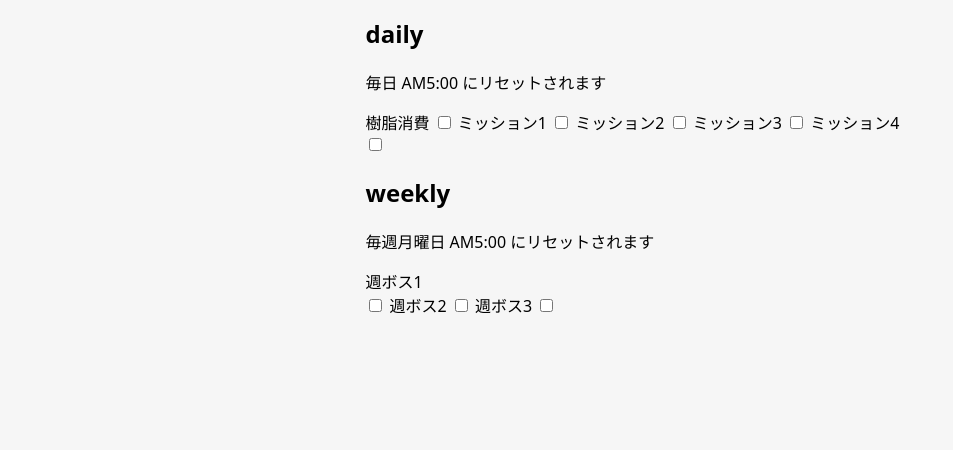
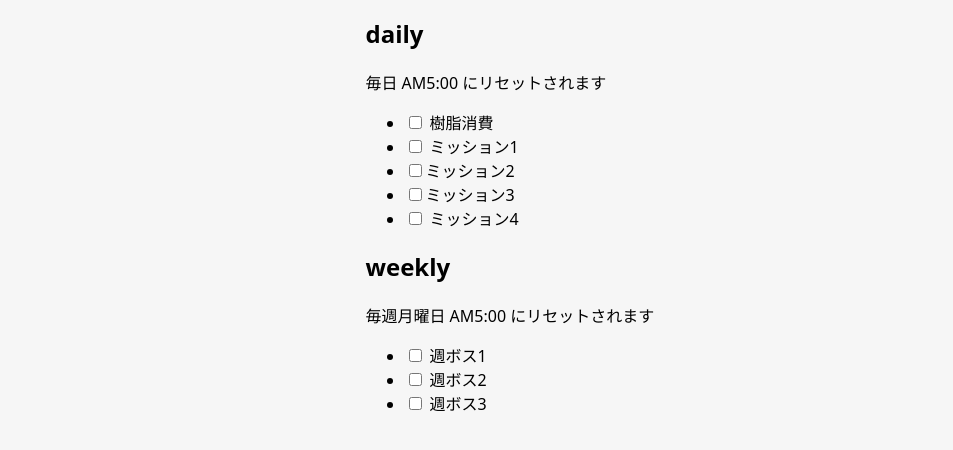
Before and after one commit to sadnessOjisan/genshin-todo-list, an Astro site: page / in a window 1280 px wide. Shown: the part 152-602 px from the top of the page, without its empty margins (0-953 px from the left). Built offline with nearby package versions, Linux system fonts and the light colour scheme; Astro itself is replaced by a stand-in of ours.

Commit message:
chore: use ul

```diff
--- a/src/components/Todos.astro
+++ b/src/components/Todos.astro
@@ -106,56 +106,96 @@ const REGISTER_DATE_ID_TRAILER = "register-date";
   });
 </script>
 
-<div>
 <h2>daily</h2>
 <p>{data.dayly_reset_description}</p>
-  <label for={KEYS.JUSHI}>{data.jushi}</label>
+<ul>
+  <li>
     <input name="todo" id={KEYS.JUSHI} type="checkbox" value={KEYS.JUSHI} />
-  <label for={KEYS.MISSION1}
-    >{data.mission1}<span
+    <label for={KEYS.JUSHI}
+      >{data.jushi}<span
         id={`${KEYS.JUSHI}-${REGISTER_DATE_ID_TRAILER}`}
         class="todo-date-text"></span></label
     >
-  <input name="todo" id={KEYS.MISSION1} type="checkbox" value={KEYS.MISSION1} />
-  <label for={KEYS.MISSION2}
+  </li>
+  <li>
+    <input
+      name="todo"
+      id={KEYS.MISSION1}
+      type="checkbox"
+      value={KEYS.MISSION1}
+    />
+    <label for={KEYS.MISSION1}
+      >{data.mission1}<span
+        id={`${KEYS.MISSION1}-${REGISTER_DATE_ID_TRAILER}`}
+        class="todo-date-text"></span></label
+    >
+  </li>
+  <li>
+    <input
+      name="todo"
+      id={KEYS.MISSION2}
+      type="checkbox"
+      value={KEYS.MISSION2}
+    /><label for={KEYS.MISSION2}
       >{data.mission2}<span
         id={`${KEYS.MISSION2}-${REGISTER_DATE_ID_TRAILER}`}
         class="todo-date-text"></span></label
     >
-  <input name="todo" id={KEYS.MISSION2} type="checkbox" value={KEYS.MISSION2} />
-  <label for={KEYS.MISSION3}
+  </li>
+  <li>
+    <input
+      name="todo"
+      id={KEYS.MISSION3}
+      type="checkbox"
+      value={KEYS.MISSION3}
+    /><label for={KEYS.MISSION3}
       >{data.mission3}<span
         id={`${KEYS.MISSION3}-${REGISTER_DATE_ID_TRAILER}`}
         class="todo-date-text"></span></label
     >
-  <input name="todo" id={KEYS.MISSION3} type="checkbox" value={KEYS.MISSION3} />
+  </li>
+  <li>
+    <input
+      name="todo"
+      id={KEYS.MISSION4}
+      type="checkbox"
+      value={KEYS.MISSION4}
+    />
     <label for={KEYS.MISSION4}
       >{data.mission4}<span
         id={`${KEYS.MISSION4}-${REGISTER_DATE_ID_TRAILER}`}
         class="todo-date-text"></span></label
     >
-  <input name="todo" id={KEYS.MISSION4} type="checkbox" value={KEYS.MISSION4} />
+  </li>
+</ul>
 
 <h2>weekly</h2>
 <p>{data.weekly_reset_description}</p>
+<ul>
+  <li>
+    <input id={KEYS.WEEKLY_BOSS1} type="checkbox" value={KEYS.WEEKLY_BOSS1} />
     <label for={KEYS.WEEKLY_BOSS1}
       >{data.weekly_boss1}<span
         id={`${KEYS.WEEKLY_BOSS1}-${REGISTER_DATE_ID_TRAILER}`}
         class="todo-date-text"></span></label
     >
-</div>
-<input id={KEYS.WEEKLY_BOSS1} type="checkbox" value={KEYS.WEEKLY_BOSS1} />
+  </li>
+  <li>
+    <input id={KEYS.WEEKLY_BOSS2} type="checkbox" value={KEYS.WEEKLY_BOSS2} />
     <label for={KEYS.WEEKLY_BOSS2}
       >{data.weekly_boss2}<span
         id={`${KEYS.WEEKLY_BOSS2}-${REGISTER_DATE_ID_TRAILER}`}
         class="todo-date-text"></span></label
     >
-<input id={KEYS.WEEKLY_BOSS2} type="checkbox" value={KEYS.WEEKLY_BOSS2} />
+  </li>
+  <li>
+    <input id={KEYS.WEEKLY_BOSS3} type="checkbox" value={KEYS.WEEKLY_BOSS3} />
     <label for={KEYS.WEEKLY_BOSS3}
       >{data.weekly_boss3}<span
         id={`${KEYS.WEEKLY_BOSS3}-${REGISTER_DATE_ID_TRAILER}`}
         class="todo-date-text"></span></label
     >
-<input id={KEYS.WEEKLY_BOSS3} type="checkbox" value={KEYS.WEEKLY_BOSS3} />
+  </li>
+</ul>
 
 <style></style>
```
Lines whose indentation alone changed are shown as unchanged.
